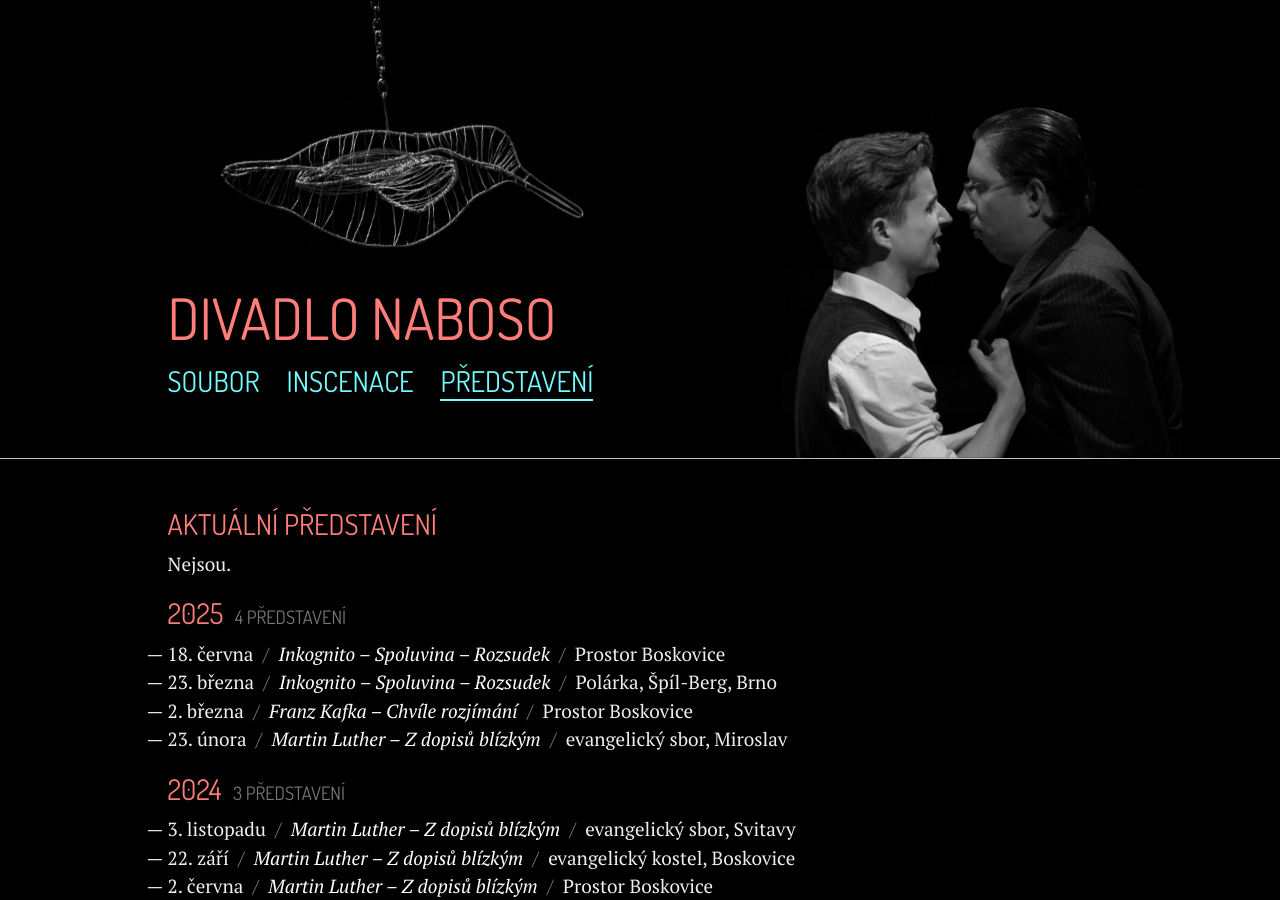
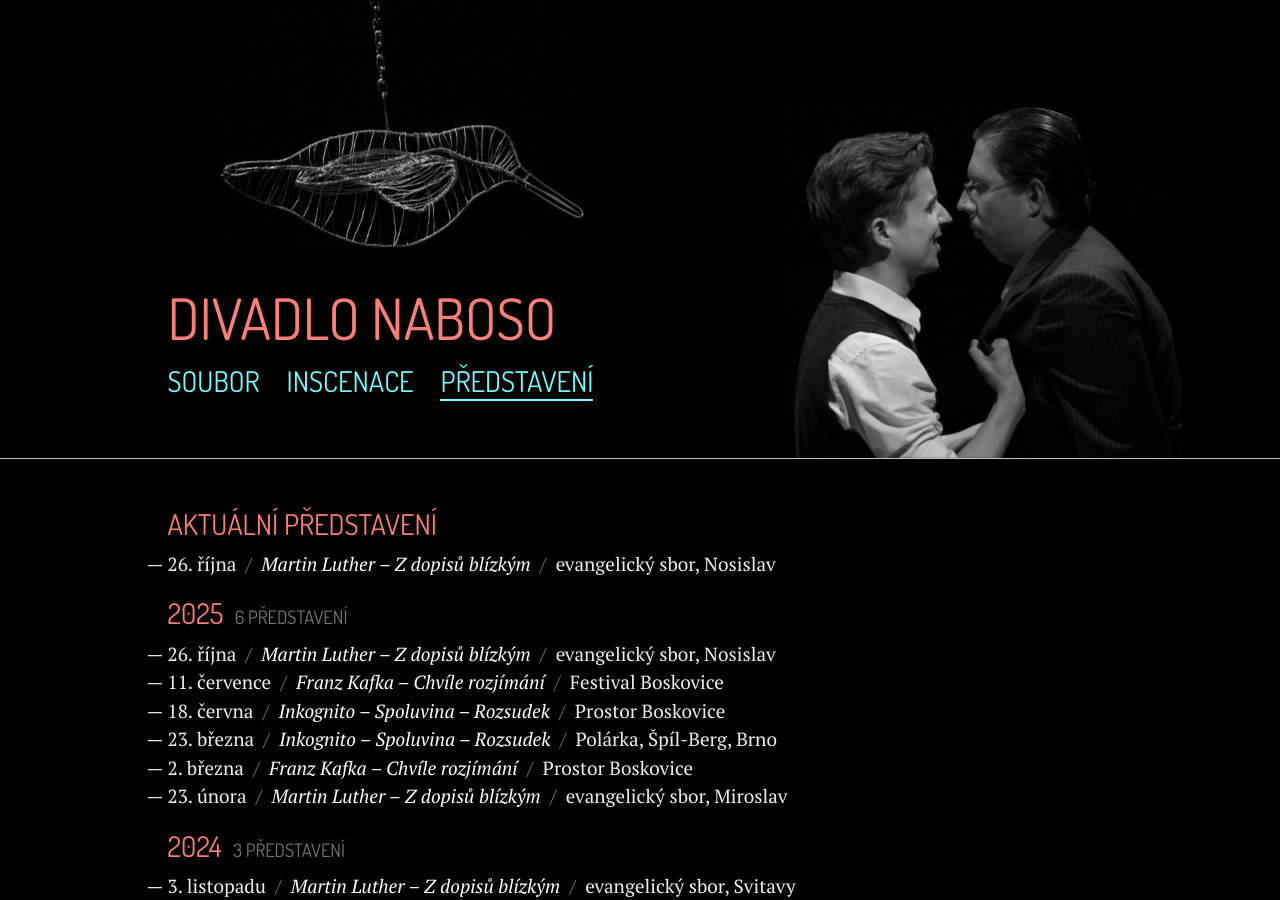
Before and after one commit to zoul/Naboso, a Jekyll site: the page built from predstaveni.html, in a window 1280 px wide and 900 px high. Built offline with Jekyll 4.4.1, drawn with Linux system fonts in a browser that asks for light colours; some of the changed text lies outside the part shown.

Commit message:
Update predstaveni.yml

```diff
--- a/_data/predstaveni.yml
+++ b/_data/predstaveni.yml
@@ -1,5 +1,12 @@
 - rok: 2025
   predstaveni:
+    - co: Martin Luther – Z dopisů blízkým
+      kdy: 26. října
+      kde: evangelický sbor, Nosislav
+      aktualni: ano
+    - co: Franz Kafka – Chvíle rozjímání
+      kdy: 11. července
+      kde: Festival Boskovice
     - co: Inkognito – Spoluvina – Rozsudek
       kdy: 18. června
       kde: Prostor Boskovice
```
